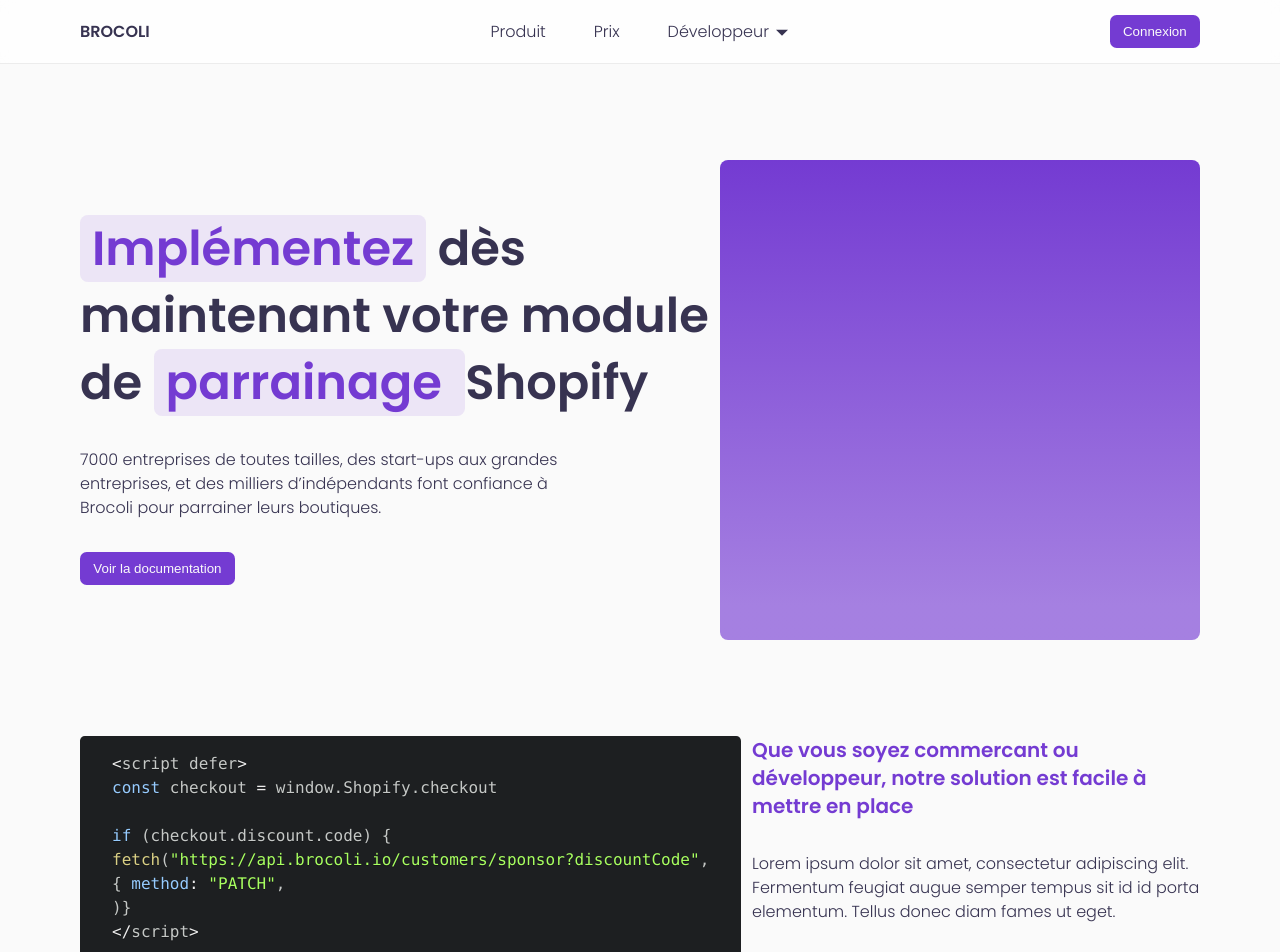
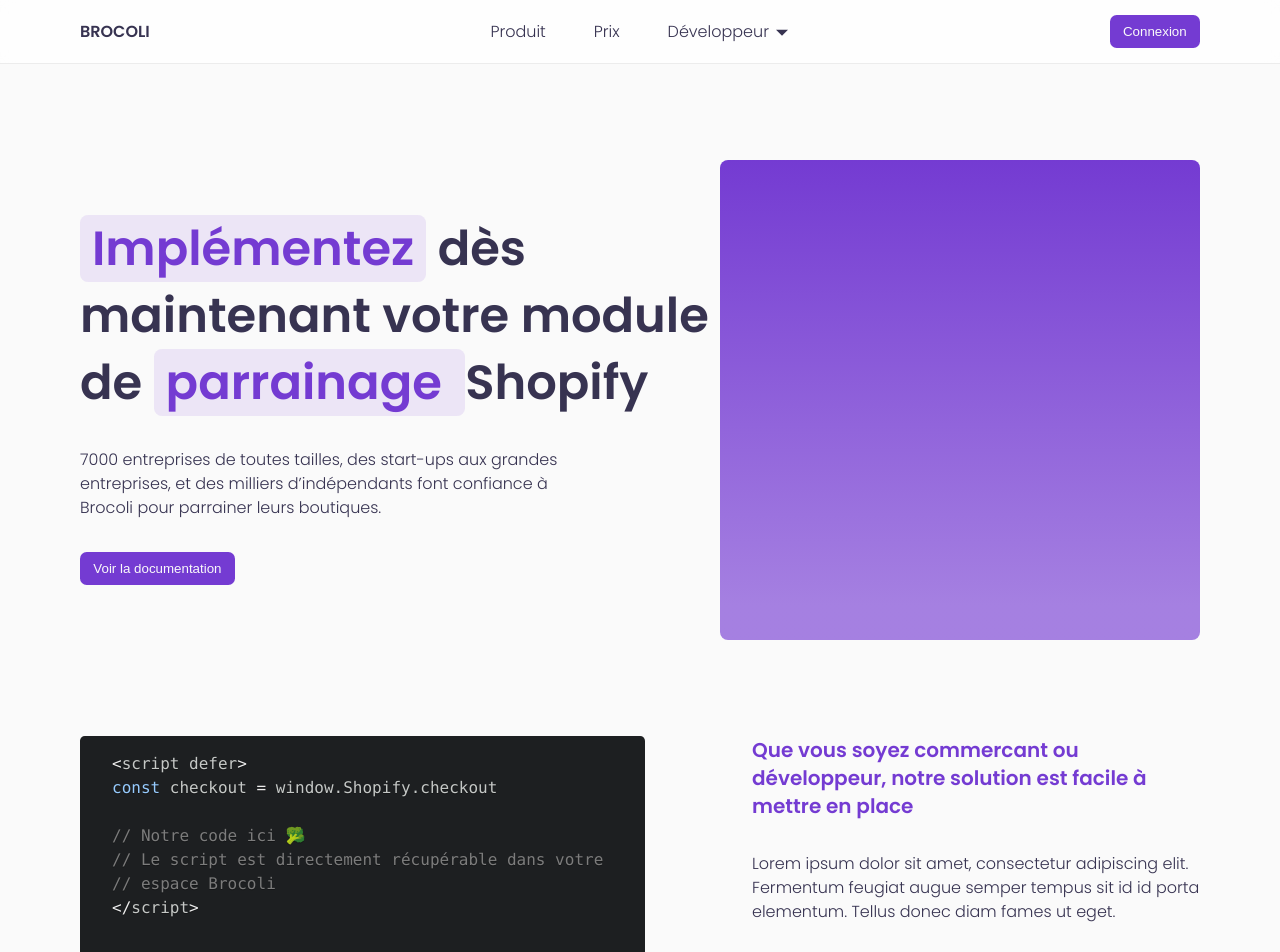
Before and after one commit to MaeWolff/potential-brocoli, a React (Create React App) app: page / in a window 1280 px wide. Shown: the top 952 px of the page. Built offline with nearby package versions, Linux system fonts and the light colour scheme; no server answers.

Commit message:
refactor: remove script on homepage

```diff
--- a/src/pages/HomePage.tsx
+++ b/src/pages/HomePage.tsx
@@ -94,6 +94,7 @@ export default function HomePage() {
           display: "flex",
           flexDirection: "row",
           justifyContent: "space-between",
+          width: "100%",
         }}
       >
         <pre>
@@ -101,10 +102,9 @@ export default function HomePage() {
             {`<script defer>
 const checkout = window.Shopify.checkout
 
-if (checkout.discount.code) {
-fetch("https://api.brocoli.io/customers/sponsor?discountCode",
-{ method: "PATCH",
-)}
+// Notre code ici 🥦
+// Le script est directement récupérable dans votre
+// espace Brocoli
 </script>
 `}
           </code>
```
